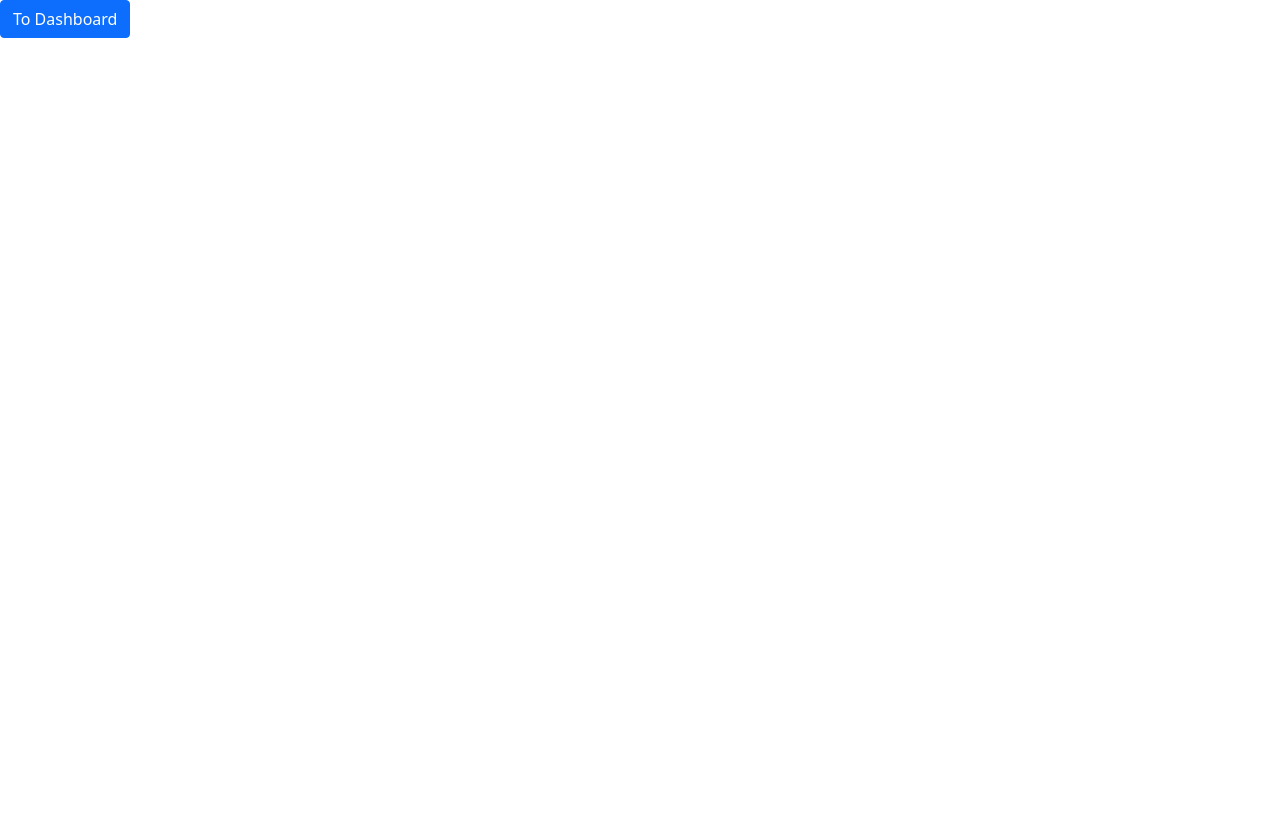
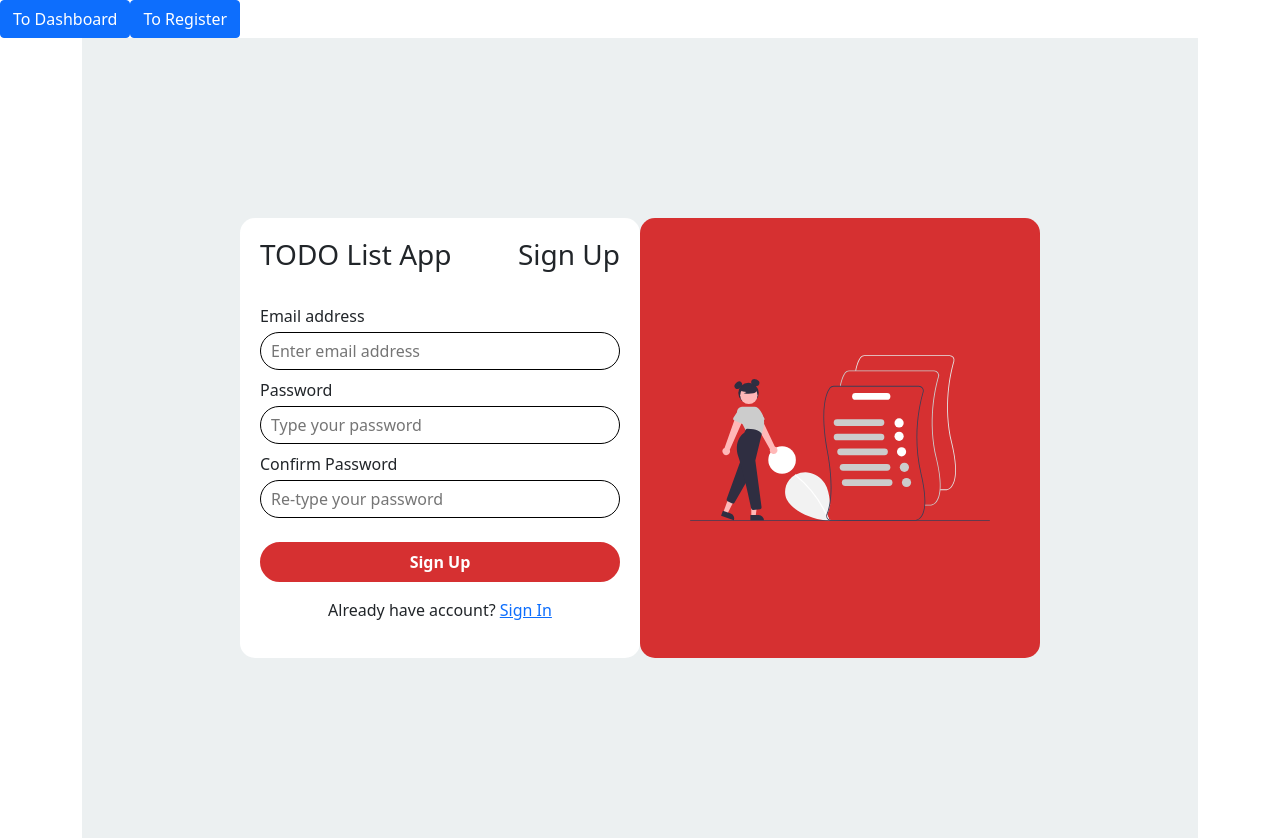
Before and after one commit to hanifnml/miniproject-todo-app-frontend, a React (Create React App) app in the folder react-app/: page /register in a window 1280 px wide. Before the commit the page ends 800 px from the top, so only its background shows below. Built offline with nearby package versions, Linux system fonts and the light colour scheme.

Commit message:
add registration page

```diff
--- a/react-app/src/components/Navbar.js
+++ b/react-app/src/components/Navbar.js
@@ -12,6 +12,7 @@ function Navbar(props) {
     <div>
       <Router>
         <Button onClick={() => navigateTo('/dashboard')} variant="primary">To Dashboard</Button>
+        <Button onClick={() => navigateTo('/register')} variant="primary">To Register</Button>
       </Router>
     </div>
   )
--- a/react-app/src/libs/Routes.js
+++ b/react-app/src/libs/Routes.js
@@ -3,11 +3,13 @@ import { Route, Switch } from "react-router-dom";
 
 // Pages
 import UserDashboard from "../pages/UserDashboard";
+import Registration from "../pages/Registration";
 
 export const Routes = (props) => {
   return (
     <Switch>
       <Route exact path="/dashboard" component={UserDashboard} />
+      <Route exact path="/register" component={Registration} />
     </Switch>
   );
 };
--- /dev/null
+++ b/react-app/src/modules/RegistForm.css
@@ -0,0 +1,99 @@
+*{
+  margin: 0px;
+  padding: 0px;
+  box-sizing: border-box;
+}
+
+.text-error {
+  color: red;
+  font-size: 12px;
+}
+
+.btn1 {
+  width: 100%;
+  padding: 6px;
+  font-size: 16px;
+  font-weight: bold;
+  border: 2px solid #d63031;
+  border-radius: 20px;
+  background-color: #d63031;
+  color: white;
+}
+
+.btn1:hover {
+  border: 2px solid #d63031;
+  background-color: white;
+  color: #d63031;
+}
+
+.container-local {
+  display: flex;
+  justify-content: center;
+  align-items: center;
+  width: 100%;
+  height: 100vh;
+  background-color: #ecf0f1;
+}
+
+.form-wrap {
+  display: flex;
+  flex-direction: column;
+}
+
+.form-input {
+  padding: 6px 10px;
+  border: 1px solid black;
+  border-radius: 20px;
+}
+
+.form-input:focus {
+  box-shadow: 0 0 5px rgba(81, 203, 238, 1);
+  padding: 3px 0px 3px 3px;
+  margin: 5px 1px 3px 0px;
+  border: 1px solid rgba(81, 203, 238, 1);
+  padding: 6px 10px;
+}
+
+.item {
+  background-color: aqua;
+}
+
+.wrapping {
+  display: flex;
+  flex-direction: row;
+}
+
+.form {
+  padding: 20px;
+  width: 400px;
+  background-color: #ffffff;
+  border-radius: 15px;
+}
+
+.form-title {
+  display: flex;
+  flex-direction: row;
+  justify-content: space-between;
+  margin-bottom: 25px;
+}
+
+.information {
+  display: flex;
+  padding: 20px;
+  width: 400px;
+  background-color: #d63031;
+  border-radius: 15px;
+  justify-content: center;
+}
+
+.information img {
+  width: 300px;
+}
+
+@media only screen and (max-width: 768px) {
+  .information {
+    position: absolute;
+    display: block;
+    visibility: hidden;
+  }
+}
--- /dev/null
+++ b/react-app/src/modules/RegistForm.js
@@ -0,0 +1,100 @@
+import React, { useState } from 'react'
+import { BrowserRouter, Redirect, Link } from 'react-router-dom'
+import { Form } from 'react-bootstrap'
+import './RegistForm.css'
+import 'bootstrap/dist/css/bootstrap.min.css'
+import TodoImage from '../assets/img/undraw_To_do_list_re_9nt7.svg'
+import validate from './validateRegistration'
+
+const RegistForm = () => {
+  const [values, setValue] = useState({
+    email: '',
+    password: '',
+    password2: ''
+  })
+  const [errors, setErrors] = useState({})
+  const [redirected, setRedirected] = useState(false)
+
+  const handleChange = (e) => {
+    const { name, value } = e.target
+    setValue({
+      ...values,
+      [name]: value
+    })
+  }
+
+  const handleSubmit = (e) => {
+    e.preventDefault()
+    setErrors(validate(values))
+    // if (Object.keys(errors).length === 0) {
+    //   console.log('berjalan');
+    //   setRedirected(true)
+    // }
+  }
+
+  if (redirected) {
+    return (
+      <BrowserRouter>
+        <Redirect to="/login" />
+      </BrowserRouter>
+    )
+  }
+
+  return (
+    <BrowserRouter>
+      <div className="container-local">
+        <div className="wrapping">
+          <Form className="form" onSubmit={handleSubmit}>
+            <div className="form-title">
+              <h3>TODO List App</h3>
+              <h3>Sign Up</h3>
+            </div>
+            <div className="form-wrap mb-2">
+              <label className="mb-1" htmlFor="email">Email address</label>
+              <input
+                className="form-input"
+                type="text"
+                name="email"
+                placeholder="Enter email address"
+                value={values.email}
+                onChange={handleChange}
+              />
+              { errors.email && <small className="text-error">{errors.email}</small> }
+            </div>
+            <div className="form-wrap mb-2">
+              <label className="mb-1" htmlFor="password">Password</label>
+              <input
+                className="form-input"
+                type="password"
+                name="password"
+                placeholder="Type your password"
+                value={values.password}
+                onChange={handleChange}
+              />
+              { errors.password && <small className="text-error">{errors.password}</small> }
+            </div>
+            <div className="form-wrap mb-4">
+              <label className="mb-1" htmlFor="password">Confirm Password</label>
+              <input
+                className="form-input"
+                type="password"
+                name="password2"
+                placeholder="Re-type your password"
+                value={values.password2}
+                onChange={handleChange}
+              />
+              { errors.password2 && <small className="text-error">{errors.password2}</small> }
+            </div>
+            <button className="btn1 mb-3" type="submit">Sign Up</button>
+            <p className="text-center">Already have account? <Link to="/login">Sign In</Link></p>
+          </Form>
+          <div className="information">
+            <img src={TodoImage} alt="todo list" />
+          </div>
+        </div>
+      </div>
+    </BrowserRouter>
+  )
+}
+
+export default RegistForm;
--- /dev/null
+++ b/react-app/src/modules/validateRegistration.js
@@ -0,0 +1,23 @@
+export default function validateRegistration(values) {
+  let errors = {}
+
+  if (!values.email) {
+    errors.email = 'Email required'
+  } else if (!/^\w+([\.-]?\w+)*@\w+([\.-]?\w+)*(\.\w{2,3})+$/.test(values.email)) {
+    errors.email = "Email address is invalid"
+  }
+
+  if (!values.password) {
+    errors.password = "Password is required"
+  } else if (values.password.length < 6) {
+    errors.password = "Password needs to be 6 characters or more"
+  }
+
+  if (!values.password2) {
+    errors.password2 = 'Password is required'
+  } else if (values.password2 !== values.password) {
+    errors.password2 = 'Password do not match'
+  }
+
+  return errors
+}
--- /dev/null
+++ b/react-app/src/pages/Registration.js
@@ -0,0 +1,12 @@
+import React from 'react'
+import RegistForm from '../modules/RegistForm'
+
+const Registration = () => {
+  return (
+    <React.Fragment>
+      <RegistForm />
+    </React.Fragment>
+  )
+}
+
+export default Registration
```
Also changed, not shown: react-app/src/assets/img/undraw_To_do_list_re_9nt7.svg (added), 1 other file (tests, documents, lock files or other folders).
